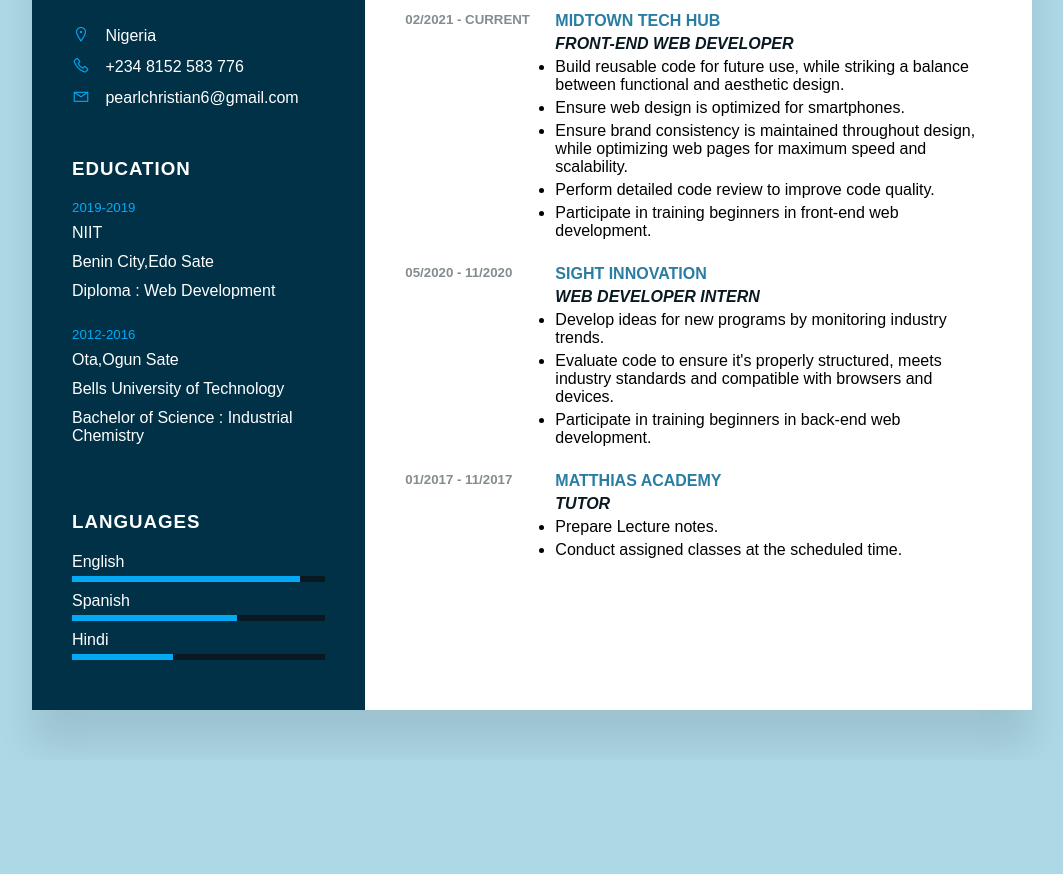
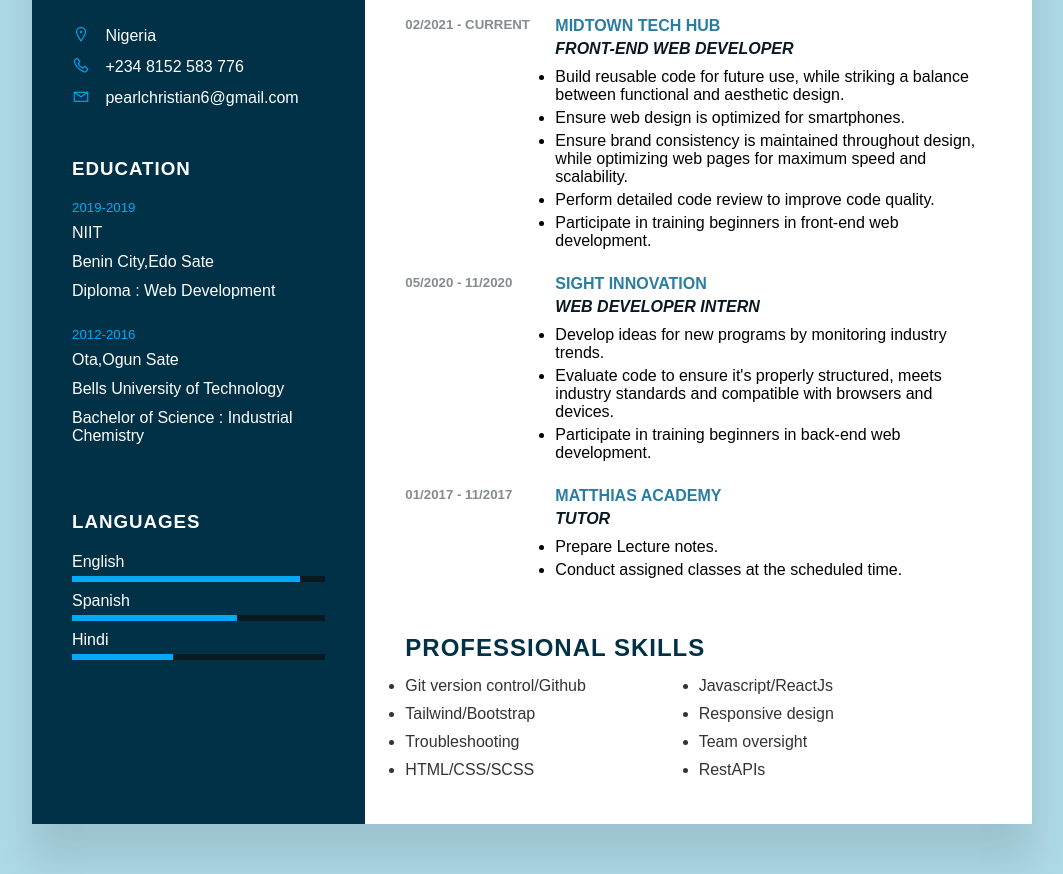
Before and after one commit to Pearly-c/Pearly-c.github.io, a plain HTML site: page index.html in a window 1280 px wide. Shown: the part 493-1367 px from the top of the page, without its empty margins (108-1171 px from the left). Before the commit the page ends 1253 px from the top, so only its background shows below. Drawn offline with nearby package versions, Linux system fonts and the light colour scheme; a web font is replaced by a local one.

Commit message:
professional skills added

```diff
--- a/index.html
+++ b/index.html
@@ -115,6 +115,7 @@
                     appreciates dedication and hardwork. Available to work remotely.
                 </p>
             </div>
+
             <div class="about">
                 <h2 class="title2">Work History</h2>
                 <div class="box duties">
@@ -210,6 +211,36 @@
                     </div>
                 </div>
             </div>
+
+            <!-- <div class="about skills">
+                <h2 class="title2">Professional Skills</h2>
+                <div class="box">
+                    <h4>Html</h4>
+                    <div class="percent"></div>
+                </div>
+                <div class="box">
+                    <h4>Html</h4>
+                    <div class="percent"></div>
+                </div>
+                <div class="box">
+                    <h4>Html</h4>
+                    <div class="percent"></div>
+                </div>
+            </div> -->
+
+            <div class="about prof_skills">
+                <h2 class="title2">Professional Skills</h2>
+                <ul>
+                    <li>Git version control/Github</li>
+                    <li>Javascript/ReactJs</li>
+                    <li>Tailwind/Bootstrap</li>
+                    <li>Responsive design</li>
+                    <li>Troubleshooting</li>
+                    <li>Team oversight</li>
+                    <li>HTML/CSS/SCSS</li>
+                    <li>RestAPIs</li>
+                </ul>
+            </div>
         </div>
         <!--Right side details end -->
     </div>
--- a/style.css
+++ b/style.css
@@ -27,6 +27,7 @@ a{
     --lighter-blue: lightblue;
     --dark-blue: #003147;
     --darker-blue: #081921;
+    --pale-grey: #848c99;
     --dark-grey: #333;
     --light-grey: #848c90;
     --white: #fff;
@@ -212,6 +213,16 @@ p{
     font-style: italic;
 }
 .about .duties li{
-    padding-bottom: 5px;
+    margin: 5px 0;
+}
+
+.prof_skills ul{
+    display: grid;
+    grid-template-columns: repeat(2,1fr);
+}
+.prof_skills ul li{
+    color: var(--dark-grey);
+    font-weight: 500;
+    margin: 5px 0;
 }
 /* ======================== Right side details end ========================*/
```
